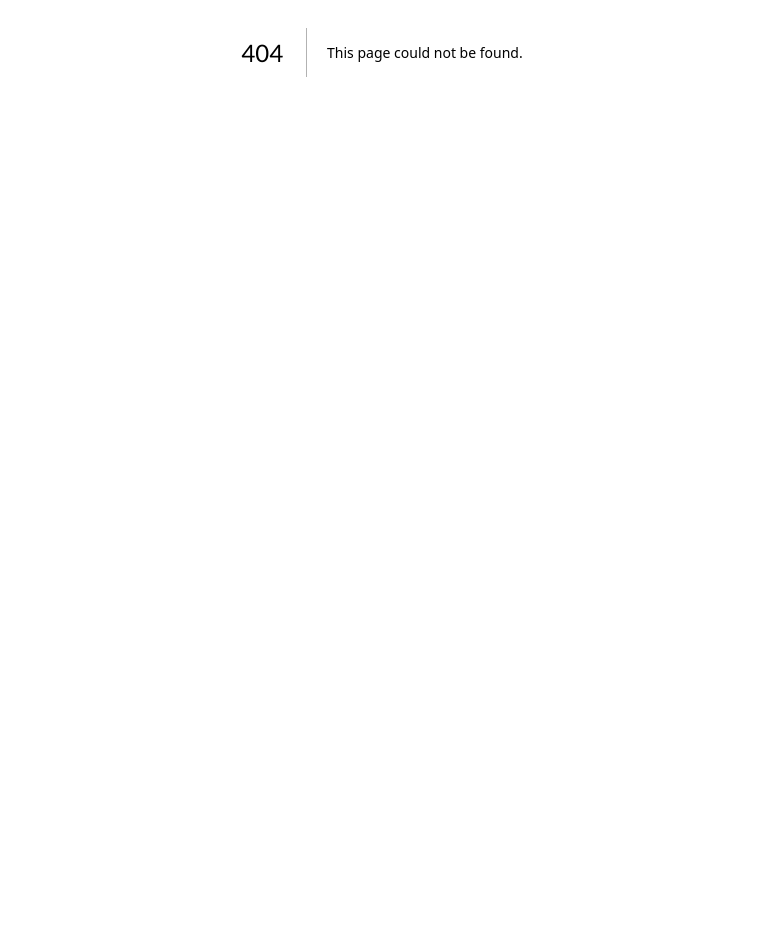
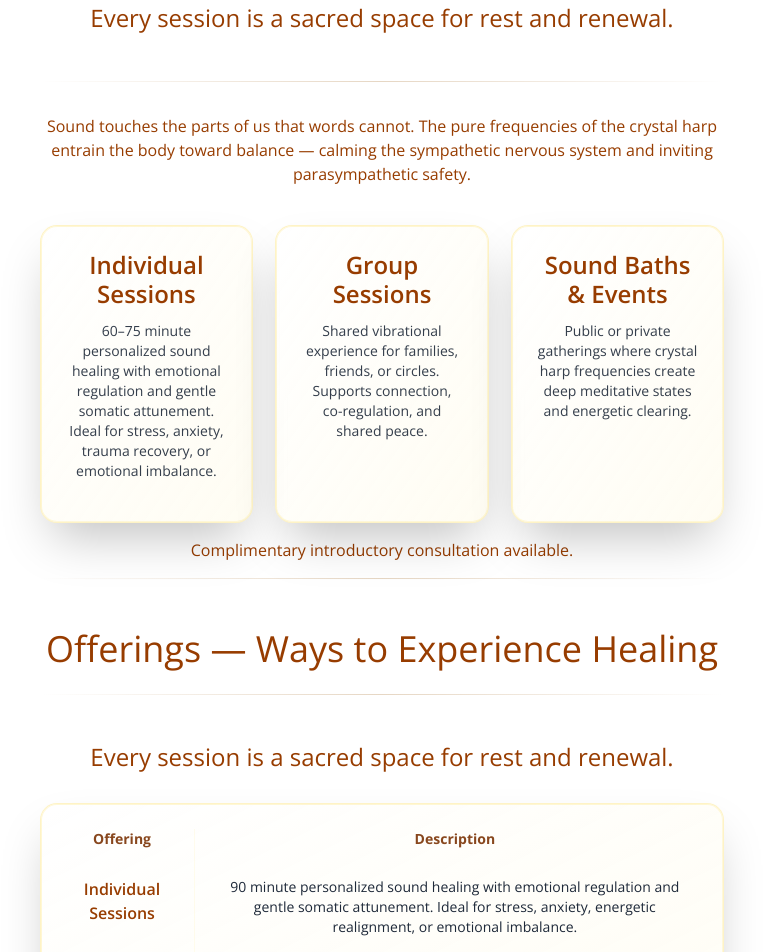
Before and after one commit to dedkola/harp-healing, a Next.js app: page /services in a window 1280 px wide. Before the commit this address had no page. Shown: the part 420-1372 px from the top of the page, without its empty margins (258-1021 px from the left). Before the commit the page ends 872 px from the top, so only its background shows below. Built offline with nearby package versions, Linux system fonts and the light colour scheme.

Commit message:
add services

```diff
--- /dev/null
+++ b/app/services/page.tsx
@@ -0,0 +1,137 @@
+import { Footer } from '@/components/sections/Footer'
+import React from 'react'
+
+export default function Services() {
+
+  return (
+
+    <main className="px-6">
+      {/* Constrain header to the same centered, padded container as the hero */}
+      <div className="mx-auto max-w-5xl">
+        <div className="h-px bg-gradient-to-r from-transparent via-[#c19a6b]/40 to-transparent mt-10"></div>
+
+        <h1 className="text-[2.2rem] sm:text-5xl md:text-7xl lg:text-8xl text-amber-800 mb-10 drop-shadow-sm !font-light md:!font-thin text-center my-8">
+          OFFERINGS
+        </h1>
+
+        <div className="h-px bg-gradient-to-r from-transparent via-[#c19a6b]/40 to-transparent mb-10"></div>
+      </div>
+
+      <div className="max-w-5xl mx-auto flex flex-col md:flex-row items-center justify-center gap-8">
+        <div className="md:w-2/3 text-center text-amber-800 !font-thin space-y-4">
+          <h2 className="text-4xl text-amber-800 !font-thin pb-2 pt-2">Ways to Experience Healing
+
+          </h2>
+
+          <h3 className="text-2xl text-amber-800 !font-thin pb-2 pt-2">
+            Every session is a sacred space for rest and renewal.
+          </h3>
+          <div className="h-px bg-gradient-to-r from-transparent via-[#c19a6b]/40 to-transparent mt-10"></div>
+          <p className="pb-4 pt-4">
+            Sound touches the parts of us that words cannot. The pure frequencies of the crystal harp entrain the body toward balance — calming the sympathetic nervous system and inviting parasympathetic safety.
+
+          </p>
+
+   <div className="grid grid-cols-1 md:grid-cols-3 gap-6 mt-6">
+     <article className="flex flex-col items-start gap-3 bg-gradient-to-br from-white/70 to-amber-50/60 backdrop-blur-sm border border-amber-200/30 rounded-2xl p-6 shadow-2xl ring-1 ring-amber-100 transition-shadow hover:shadow-[0_20px_40px_rgba(193,154,107,0.18)]">
+       <h4 className="text-xl md:text-2xl text-amber-800 font-semibold">Individual Sessions</h4>
+       <p className="text-sm text-gray-800/90">
+         60–75 minute personalized sound healing with emotional regulation and gentle somatic attunement.
+         Ideal for stress, anxiety, trauma recovery, or emotional imbalance.
+       </p>
+     </article>
+
+     <article className="flex flex-col items-start gap-3 bg-gradient-to-br from-white/70 to-amber-50/60 backdrop-blur-sm border border-amber-200/30 rounded-2xl p-6 shadow-2xl ring-1 ring-amber-100 transition-shadow hover:shadow-[0_20px_40px_rgba(193,154,107,0.18)]">
+       <h4 className="text-xl md:text-2xl text-amber-800 font-semibold">Group Sessions</h4>
+       <p className="text-sm text-gray-800/90">
+         Shared vibrational experience for families, friends, or circles.
+         Supports connection, co-regulation, and shared peace.
+       </p>
+     </article>
+
+     <article className="flex flex-col items-start gap-3 bg-gradient-to-br from-white/70 to-amber-50/60 backdrop-blur-sm border border-amber-200/30 rounded-2xl p-6 shadow-2xl ring-1 ring-amber-100 transition-shadow hover:shadow-[0_20px_40px_rgba(193,154,107,0.18)]">
+       <h4 className="text-xl md:text-2xl text-amber-800 font-semibold">Sound Baths & Events</h4>
+       <p className="text-sm text-gray-800/90">
+         Public or private gatherings where crystal harp frequencies create deep meditative states and energetic clearing.
+       </p>
+     </article>
+   </div>
+
+          <p>
+            Complimentary introductory consultation available.
+          </p>
+
+
+          <div className="h-px bg-gradient-to-r from-transparent via-[#c19a6b]/40 to-transparent mb-10"></div>
+
+          <h2 className="text-4xl text-amber-800 !font-thin pb-2 pt-2">Offerings — Ways to Experience Healing
+
+          </h2>
+          <div className="h-px bg-gradient-to-r from-transparent via-[#c19a6b]/40 to-transparent mb-10"></div>
+
+          <h3 className="text-2xl text-amber-800 !font-thin pb-2 pt-2">
+            Every session is a sacred space for rest and renewal.
+          </h3>
+
+
+
+          <div className="mt-6 space-y-6">
+<section className="bg-gradient-to-br from-white/70 to-amber-50/60 backdrop-blur-sm border border-amber-200/30 rounded-2xl p-6 shadow-2xl ring-1 ring-amber-100">
+  <div className="overflow-x-auto">
+    <table className="w-full table-auto">
+      <thead>
+        <tr>
+          <th className="pb-3 text-sm text-amber-900/90 text-center pr-4 border-r border-amber-100/30">
+            Offering
+          </th>
+          <th className="pb-3 text-sm text-amber-900/90  pl-4 text-center">
+            Description
+          </th>
+        </tr>
+      </thead>
+      <tbody className="divide-y divide-amber-100">
+        <tr>
+          <td className="py-4 align-top font-semibold text-amber-800 pr-4 border-r border-amber-100/30">
+            Individual Sessions
+          </td>
+          <td className="py-4 text-sm text-gray-800 pl-4">
+            90 minute personalized sound healing with emotional regulation and gentle somatic attunement. Ideal for stress, anxiety, energetic realignment, or emotional imbalance.
+          </td>
+        </tr>
+
+        <tr>
+          <td className="py-4 align-top font-semibold text-amber-800 pr-4 border-r border-amber-100/30">
+            Group Sessions
+          </td>
+          <td className="py-4 text-sm text-gray-800 pl-4">
+            Shared vibrational experience for families, friends, or circles. Supports connection, co-regulation, and shared peace.
+          </td>
+        </tr>
+
+        <tr>
+          <td className="py-4 align-top font-semibold text-amber-800 pr-4 border-r border-amber-100/30">
+            Sound Baths &amp; Events
+          </td>
+          <td className="py-4 text-sm text-gray-800 pl-4">
+            Public or private gatherings where crystal harp frequencies create deep meditative states and energetic clearing.
+          </td>
+        </tr>
+      </tbody>
+    </table>
+  </div>
+</section>
+
+            <p>Complimentary introductory consultation available.
+            </p>
+
+          </div>
+
+
+
+        </div>
+      </div>
+      <Footer />
+    </main>
+  )
+
+}
--- a/components/layout/Navbar.tsx
+++ b/components/layout/Navbar.tsx
@@ -18,7 +18,7 @@ interface NavbarProps {
 const Navbar = ({
   menu = [
     { title: 'Home', url: '/' },
-    { title: 'Services', url: '#' },
+    { title: 'Services', url: '/services' },
     { title: 'How it works', url: '/how_it_works' },
     { title: 'Testimonials', url: '#' },
     { title: 'Contact me', url: '/contact' },
```
